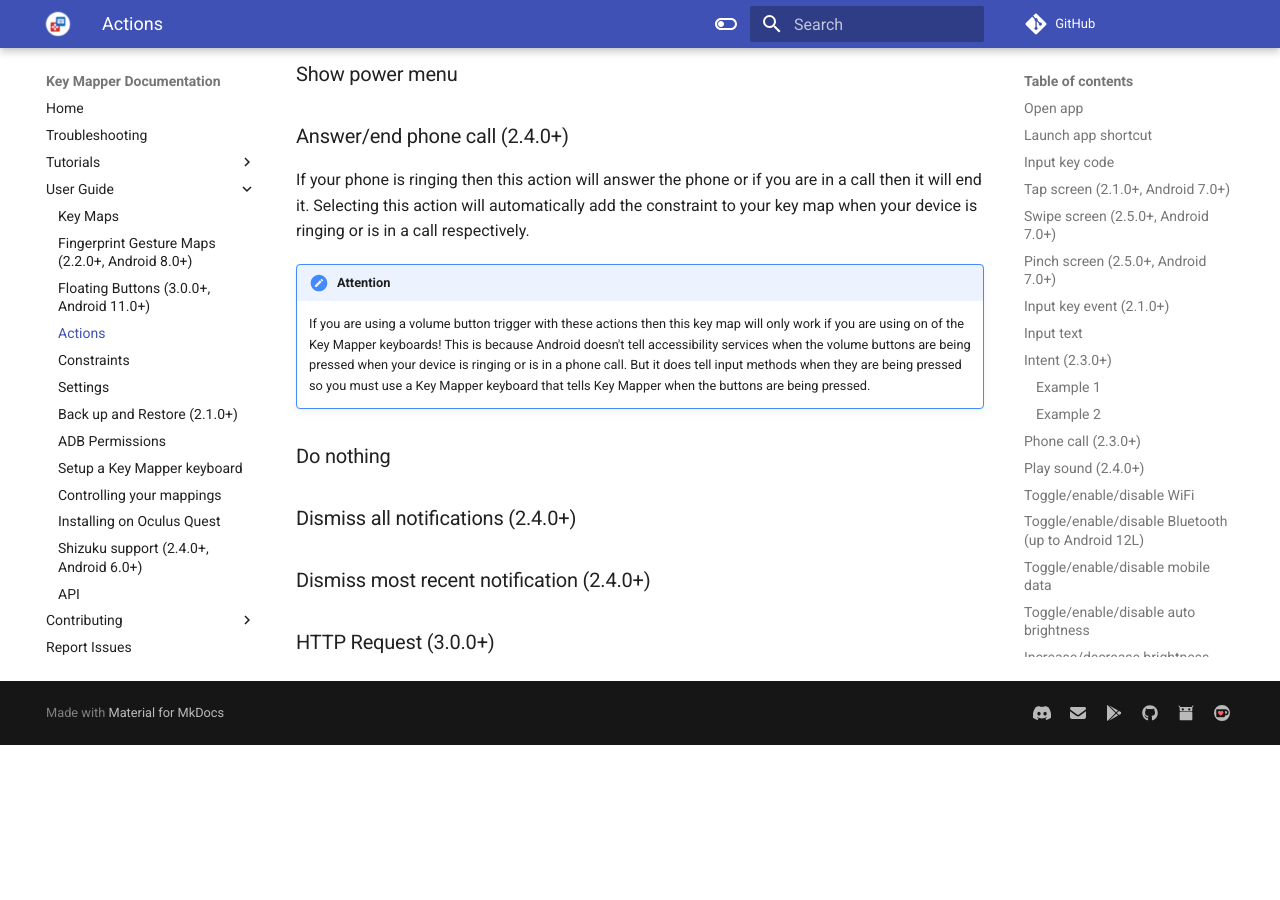
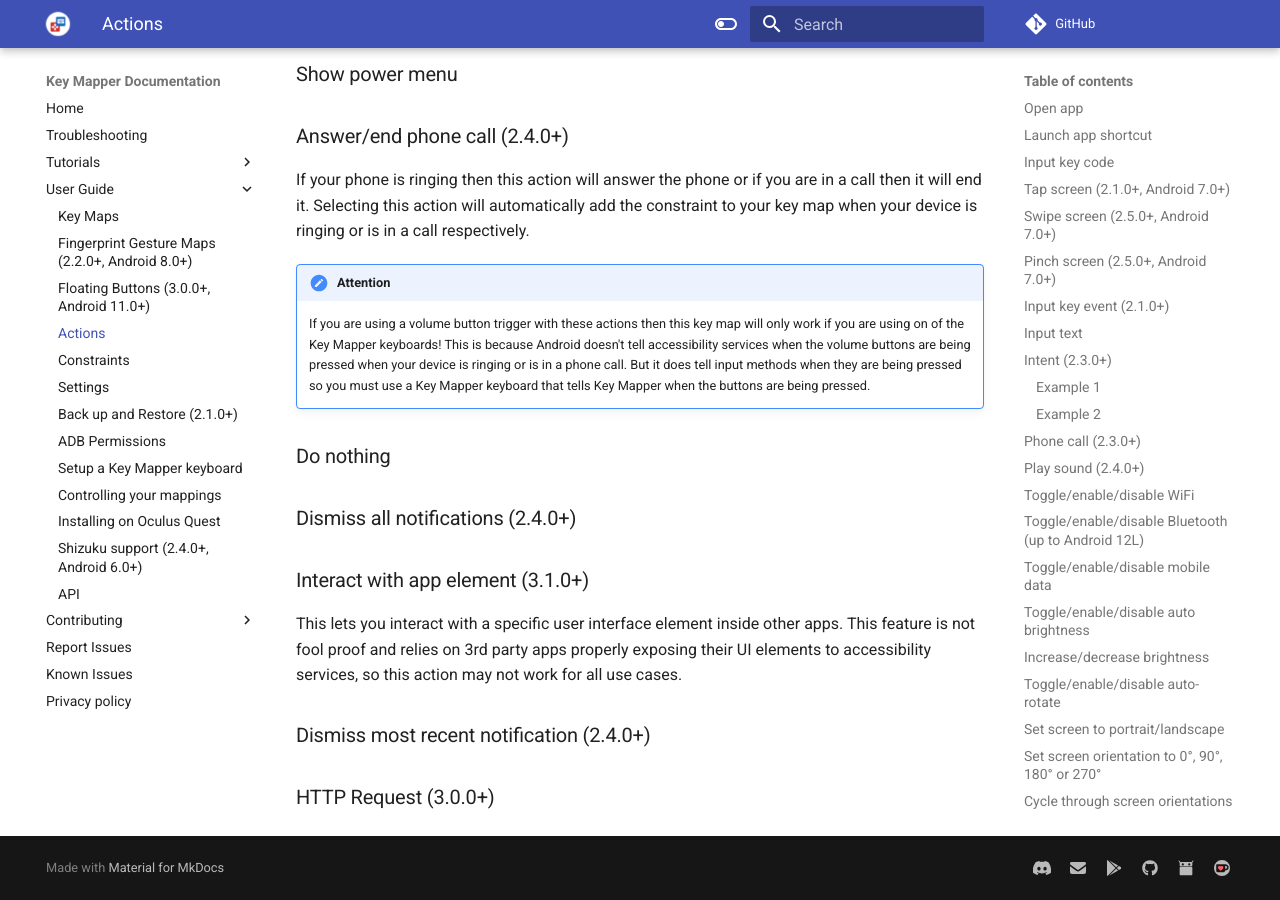
Before and after one commit to keymapperorg/KeyMapperDocs, an MkDocs documentation site: the page built from docs/user-guide/actions.md, in a window 1280 px wide and 900 px high, scrolled down 8019 px. Built offline with MkDocs 1.6.1 and Material for MkDocs 9.7.7, drawn with Linux system fonts in a browser that asks for light colours; comment, search, counter and statistics services are not loaded; before the commit the page ends 8764 px from its top, so only the background shows below that.

Commit message:
#257 add interact with app element action

```diff
--- a/docs/user-guide/actions.md
+++ b/docs/user-guide/actions.md
@@ -238,6 +238,10 @@
 
 ### Dismiss all notifications (2.4.0+)
 
+### Interact with app element (3.1.0+)
+
+This lets you interact with a specific user interface element inside other apps. This feature is not fool proof and relies on 3rd party apps properly exposing their UI elements to accessibility services, so this action may not work for all use cases.
+
 ### Dismiss most recent notification (2.4.0+)
 
 ### HTTP Request (3.0.0+)
```
